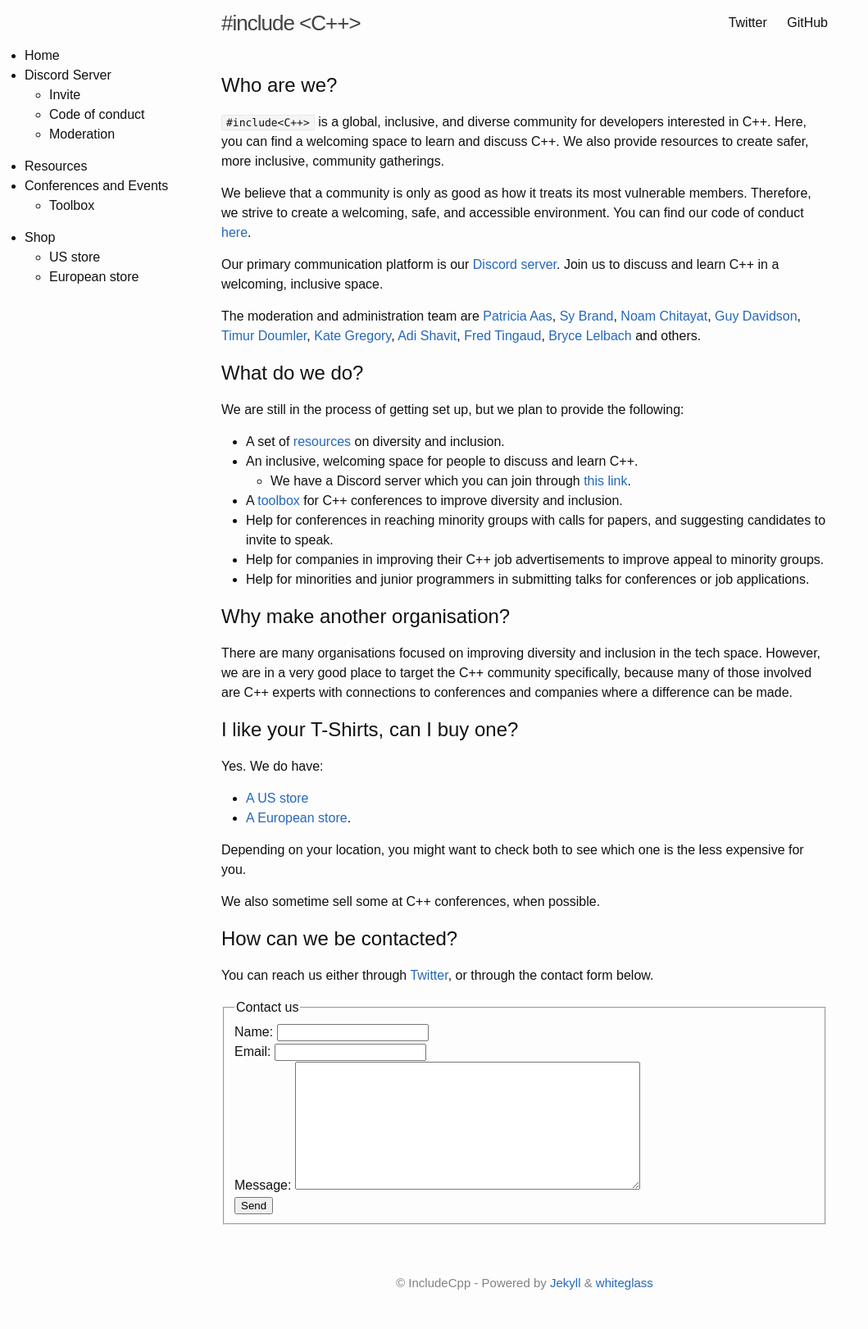
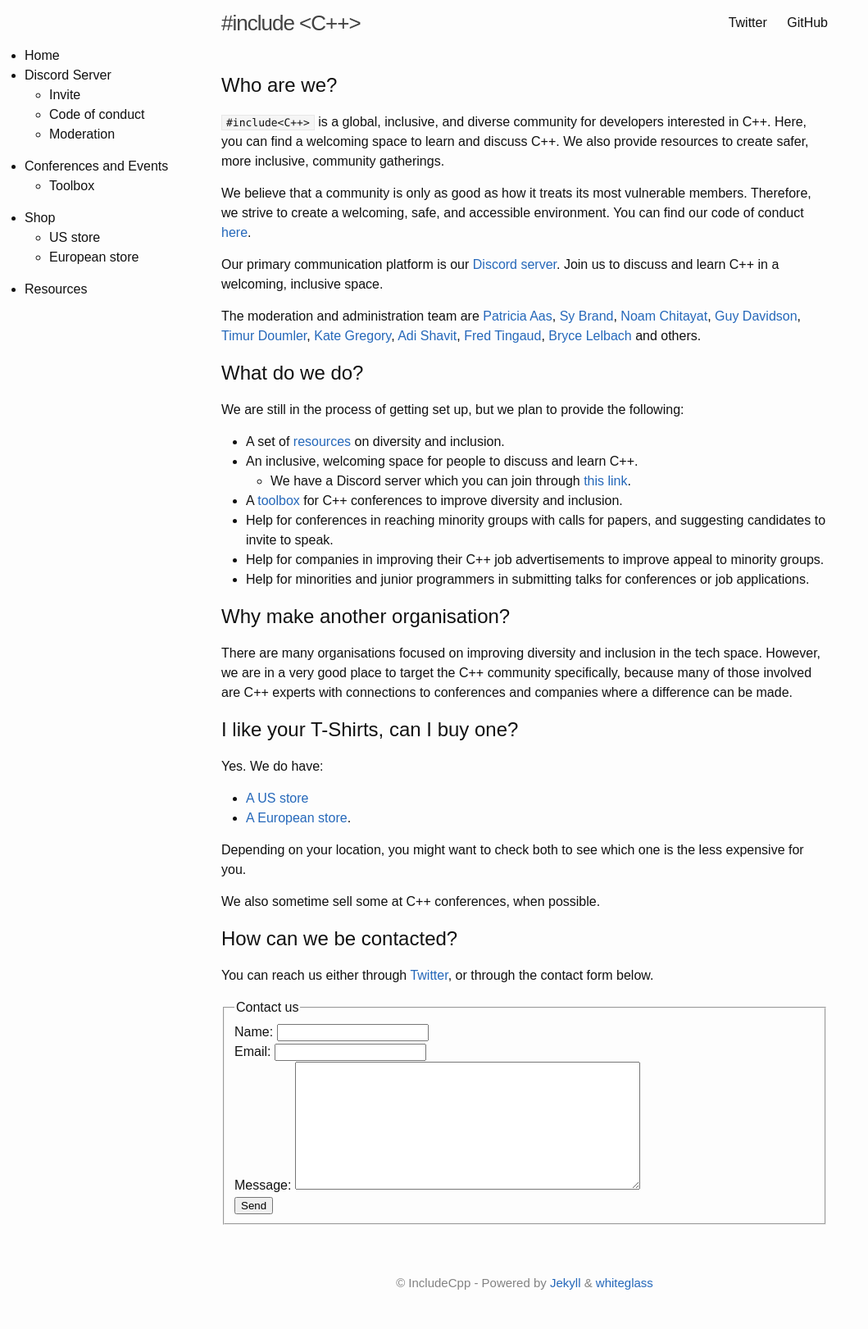
Before and after one commit to include-cpp/include-cpp.github.io, a Jekyll site: the page built from index.md, in a window 1280 px wide. Shown: the whole page at 82% size, without its empty margins (0-1059 px from the left). Built offline with Jekyll 4.4.1, drawn with Linux system fonts in a browser that asks for light colours; our own code applies the rules of GitHub Pages for plain Markdown files.

Commit message:
Move Resources to the bottom of the sidebar - to even out whitespace

```diff
--- a/_includes/sidebar.html
+++ b/_includes/sidebar.html
@@ -12,7 +12,6 @@ TODO Read links from some configuration file
       <li><a class="page-link" href="/code-of-conduct/">Code of conduct</a></li>
       <li><a class="page-link" href="/moderation/">Moderation</a></li>
     </ul>
-    <li><a class="page-link" href="/resources/">Resources</a></li>
     <li>Conferences and Events</li>
     <ul>
       <li><a class="page-link" href="https://github.com/include-cpp/toolboxes">Toolbox</a></li>
@@ -22,5 +21,6 @@ TODO Read links from some configuration file
       <li><a class="page-link" href="https://shop.spreadshirt.com/includecpp">US store</a></li>
       <li><a class="page-link" href="https://shop.spreadshirt.net/includecpp">European store</a></li>
     </ul>
+    <li><a class="page-link" href="/resources/">Resources</a></li>
   </ul>
 </div>
```
